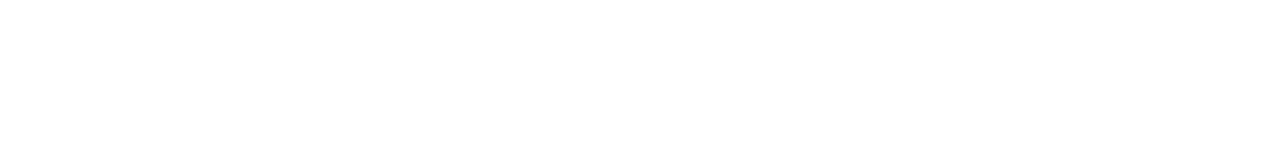
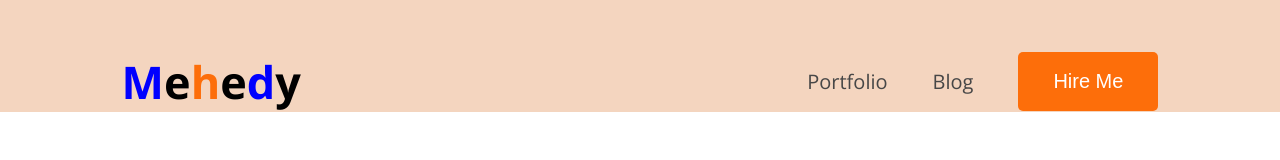
Before and after one commit to mehedy215781/mehedy-protfolio, a plain HTML site: page index.html in a window 1280 px wide. Drawn offline with nearby package versions, Linux system fonts and the light colour scheme.

Commit message:
header-update

```diff
--- a/index.html
+++ b/index.html
@@ -5,9 +5,23 @@
     <meta name="viewport" content="width=device-width, initial-scale=1.0">
     <title>Document</title>
      <link rel="stylesheet" href="style.css">
+     <link rel="preconnect" href="https://fonts.googleapis.com">
+<link rel="preconnect" href="https://fonts.gstatic.com" crossorigin>
+<link href="https://fonts.googleapis.com/css2?family=Open+Sans:ital,wght@0,300..800;1,300..800&display=swap" rel="stylesheet">
 </head>
-<body>
+<body class="google-font">
     <header>
+        <nav>
+           <div class="logo">
+            <h2> <span class="Blue">M</span>e<span class="Ornge">h</span>e<span class="Blue">d</span>y</h2>
+           </div>
+
+            <ul class="menu">
+                <li><a href="">Portfolio</a></li>
+                <li><a href="">Blog</a></li>
+                <li><button class="btn">Hire Me</button></li>
+            </ul>
+        </nav>
 
     </header>
 
--- a/style.css
+++ b/style.css
@@ -3,3 +3,53 @@
     padding: 0;
     box-sizing: border-box;
 }
+.google-font {
+  font-family: "Open Sans", sans-serif;
+  font-optical-sizing: auto;
+}
+/* shared-style */
+.btn{
+    background-color: #FD6E0A;
+    border: none;
+    border-radius: 5px;
+    padding: 18px 35px;
+    color: white;
+    font-size: 20px;
+
+}
+/* header-style */
+header{
+    background-color:#eebd9aa2;
+    padding-top: 51px;
+
+}
+nav{
+    width: 81%;
+    margin: 0 auto;
+    display: flex;
+    justify-content: space-between;
+    align-items: center;
+
+
+}
+.logo h2 {
+    font-size: 45px;
+}
+
+.Blue{
+   color: blue;
+}
+.Ornge{
+    color: #FD6E0A;
+}
+nav .menu{
+    display: flex;
+    gap: 45px;
+    list-style: none;
+   align-items: center;
+}
+nav .menu a{
+    text-decoration: none;
+    font-size: 20px;
+    color: #474747;
+}
```
